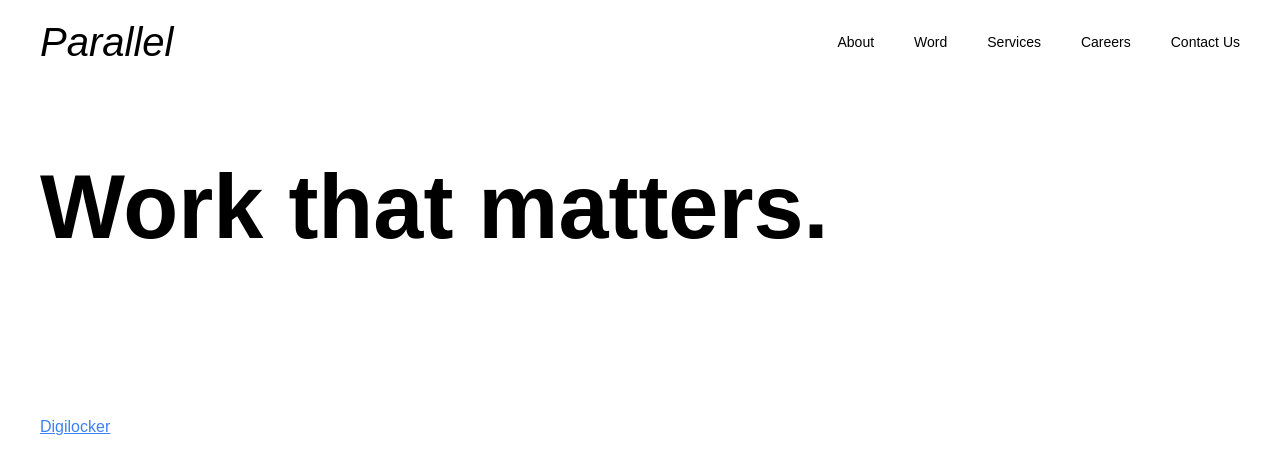
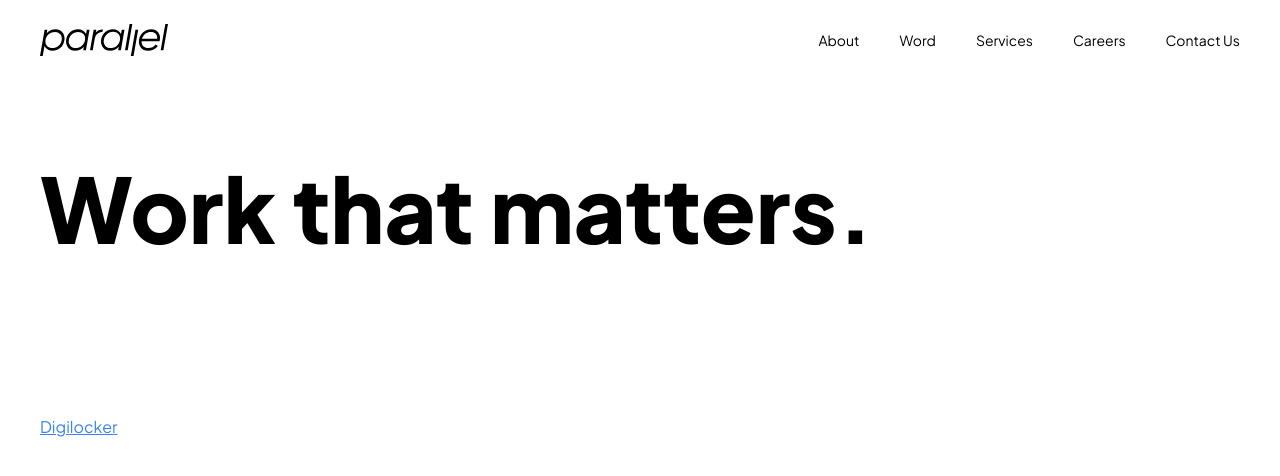
Before and after one commit to Suhelkhan12/Parallel-nextjs, a Next.js app: page / in a window 1280 px wide. Shown: the top 476 px of the page. Built offline with nearby package versions, Linux system fonts and the light colour scheme.

Commit message:
add next/fonts

```diff
--- a/app/globals.css
+++ b/app/globals.css
@@ -2,19 +2,8 @@
 @tailwind components;
 @tailwind utilities;
 
-/* @font-face {
-  font-family: "PlusJakartaSans";
-  src: url("/font/PlusJakartaSans-VariableFont_wght.ttf") format("truetype");
-  font-style: normal;
-  font-display: swap;
-} */
-
 * {
   box-sizing: border-box;
-}
-
-body {
-  font-family: "PlusJakartaSans", sans-serif;
 }
 
 @layer utilities {
--- a/app/layout.tsx
+++ b/app/layout.tsx
@@ -1,8 +1,16 @@
 import React from "react";
 import type { Metadata } from "next";
+// eslint-disable-next-line camelcase
+import { Plus_Jakarta_Sans } from "next/font/google";
 import "./globals.css";
 import Navbar from "@/components/Navbar/Navbar";
 import LenisScroll from "@/components/Lenis/Lenis";
+
+const pJSans = Plus_Jakarta_Sans({
+  subsets: ["latin"],
+  display: "swap",
+  variable: "--font-plus-jakarta-sans",
+});
 
 export const metadata: Metadata = {
   title: "Case Studies | UX Design Agency | Parallel",
@@ -16,10 +24,12 @@ export default function RootLayout({
   children: React.ReactNode;
 }>) {
   return (
-    <html lang="en">
+    <html lang="en" className={`${pJSans.variable}`}>
       <body>
         <Navbar />
-        <LenisScroll>{children}</LenisScroll>
+        <LenisScroll>
+          <div className=" font-pjsans">{children}</div>
+        </LenisScroll>
       </body>
     </html>
   );
--- a/components/Navbar/Navbar.tsx
+++ b/components/Navbar/Navbar.tsx
@@ -3,11 +3,44 @@ import StandardSection from "../StandardSection/StandardSection";
 
 const Navbar = () => {
   return (
-    <nav className="fixed top-0 z-[999] w-full bg-white">
+    <nav className="fixed top-0 z-[999] w-full bg-white font-pjsans">
       <StandardSection>
-        <div className=" flex items-center justify-between py-3">
-          <Link href={"/"} className=" text-[2.5rem] italic">
-            Parallel
+        <div className=" flex items-center justify-between py-6">
+          <Link href={"/"} className=" w-32">
+            <svg width="100%" height="100%" viewBox="0 0 128 32">
+              <path
+                d="M22.519 8.58139C20.7536 6.36905 18.4655 5.255 15.5968 5.255C11.8664 5.255 8.93194 6.56874 6.70421 9.23825L7.32157 5.74897H4.61046L0 32.0001H2.70848L4.48962 21.9C5.92661 25.0189 9.08169 26.7399 12.6492 26.7399C15.3892 26.7399 17.8534 25.8386 20.1048 24.0336C22.3561 22.2285 23.7826 19.6851 24.3684 16.4139C24.8991 13.4159 24.2818 10.7963 22.519 8.58139ZM21.6652 16.2011C21.2107 18.705 20.1048 20.631 18.3 22.0209C16.6482 23.3766 14.5784 24.1192 12.4417 24.1229C10.2691 24.1229 8.46433 23.424 7.06937 21.9946C5.67441 20.5653 5.14375 18.621 5.51679 16.1249L5.5956 15.4654C6.0311 13.3241 7.21365 11.4075 8.93194 10.058C10.6139 8.64249 12.7444 7.87137 14.9426 7.88248C17.236 7.88248 19.0408 8.70225 20.3123 10.3418C21.5785 11.9419 22.0304 13.9099 21.6652 16.2037V16.2011Z"
+                fill="black"
+              ></path>
+              <path
+                d="M46.819 5.74886L46.044 10.1C44.6123 6.97852 41.4572 5.2549 37.8897 5.2549C35.1511 5.2506 32.4978 6.20739 30.3921 7.95857C28.1354 9.76364 26.7405 12.3018 26.1704 15.5782C25.645 18.5683 26.2519 21.1879 28.0094 23.4002C29.7668 25.6126 32.0655 26.724 34.9342 26.724C38.6646 26.724 41.6174 25.4102 43.8268 22.746L43.2173 26.2484H45.9205L49.5301 5.75412L46.819 5.74886ZM45.0221 15.996L44.9354 16.4847C44.5021 18.6401 43.334 20.5782 41.6307 21.968C39.9273 23.3577 37.7944 24.1128 35.5962 24.1044C33.2976 24.1044 31.4981 23.2846 30.2266 21.6871C28.9551 20.0476 28.505 18.0796 28.8763 15.7832C29.3281 13.2818 30.4289 11.3559 32.189 9.96596C33.8631 8.62138 35.9449 7.88658 38.0919 7.88237C40.2645 7.88237 42.0667 8.61544 43.4616 10.0553C44.8986 11.4873 45.3899 13.4999 45.0221 16.0039V15.996Z"
+                fill="black"
+              ></path>
+              <path
+                d="M55.8353 8.61836L56.3318 5.74916H53.6286L50.019 26.2435H52.7223L54.7346 14.8481C55.5542 10.1187 58.6752 8.04557 62.3977 8.04557L62.8889 5.4181C60.0202 5.21841 57.6821 6.28779 55.8353 8.61836Z"
+                fill="black"
+              ></path>
+              <path
+                d="M81.7823 5.74887L80.9941 10.1C79.5677 6.97852 76.41 5.2549 72.8451 5.2549C70.1064 5.25016 67.453 6.207 65.3475 7.95857C63.0909 9.76365 61.7011 12.3018 61.1258 15.5782C60.6004 18.5683 61.2046 21.1879 62.9648 23.4002C64.7249 25.6126 67.0262 26.724 69.8949 26.724C73.62 26.724 76.5728 25.4102 78.7874 22.746L78.1727 26.2484H80.8759L84.4855 5.75412L81.7823 5.74887ZM79.9775 15.996L79.8908 16.4847C79.4575 18.6401 78.2894 20.5782 76.5861 21.968C74.8828 23.3577 72.7498 24.1128 70.5517 24.1044C68.2582 24.1044 66.4535 23.2846 65.182 21.6871C63.9079 20.0476 63.4639 18.077 63.8291 15.7832C64.2835 13.2818 65.3895 11.3559 67.1496 9.96596C68.8207 8.61366 70.9031 7.87215 73.0526 7.86398C75.2252 7.86398 77.0221 8.59705 78.417 10.0369C79.8619 11.4873 80.3426 13.4999 79.9775 16.0039V15.996Z"
+                fill="black"
+              ></path>
+              <path
+                d="M89.6037 0L87.1444 13.9913L85.0161 26.2485H87.7198L89.8454 13.9913L92.3152 0H89.6037Z"
+                fill="black"
+              ></path>
+              <path
+                d="M95.4333 5.67822L92.5431 22.1866L90.8379 32.0003H93.5468L95.2547 22.1866L98.1449 5.67822H95.4333Z"
+                fill="black"
+              ></path>
+              <path
+                d="M118.246 8.46052C116.64 6.32439 114.276 5.255 111.2 5.255C108.277 5.26018 105.451 6.30201 103.225 8.19518C100.998 10.0883 99.5149 12.7101 99.0393 15.5941C98.5138 18.7471 99.0813 21.4113 100.763 23.5396C102.444 25.6678 104.898 26.7399 108.053 26.7399C111.949 26.7399 115.839 24.9768 117.809 21.9868L115.674 20.5916C113.998 22.9274 111.576 24.115 108.42 24.115C104.12 24.115 101.417 21.4875 101.577 17.3545H119.486C119.632 16.9409 119.743 16.5154 119.817 16.0828C120.423 13.1374 119.89 10.5888 118.246 8.46052ZM117.224 14.7297H101.987C103.243 10.5888 106.734 7.88248 111.034 7.88248C115.009 7.88248 117.555 10.2472 117.224 14.7297Z"
+                fill="black"
+              ></path>
+              <path
+                d="M125.311 0L122.851 13.9913L120.705 26.2485H123.414L125.542 13.9913L128.001 0H125.311Z"
+                fill="black"
+              ></path>
+            </svg>
           </Link>
           <div className=" flex items-center gap-10">
             <Link href={"#"} className=" text-[.875rem]">
--- a/tailwind.config.ts
+++ b/tailwind.config.ts
@@ -12,6 +12,9 @@ const config: Config = {
         "span-bg": "url('/casestudyImages/heading-bg.svg')",
         "digi-ten-bg": "url('/casestudyImages/blue-bg.svg')",
       },
+      fontFamily: {
+        pjsans: ["var(--font-plus-jakarta-sans)"],
+      },
     },
   },
   plugins: [],
```
